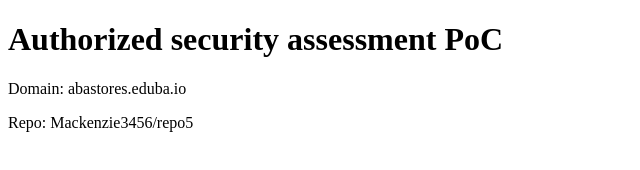
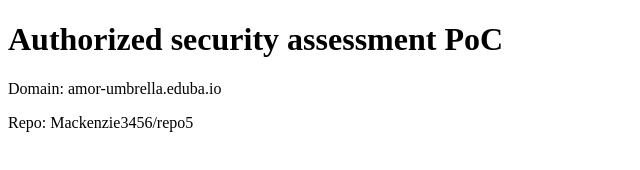
Before and after one commit to Mackenzie3456/repo5, a plain HTML site: page index.html in a window 1280 px wide. Shown: the full height of the page, 0-640 px from the left. Drawn offline with Linux system fonts and the light colour scheme.

Commit message:
init pages

```diff
--- a/index.html
+++ b/index.html
@@ -1 +1 @@
-<!doctype html><html><head><meta charset=utf-8><title>PoC abastores.eduba.io</title></head><body><h1>Authorized security assessment PoC</h1><p>Domain: abastores.eduba.io</p><p>Repo: Mackenzie3456/repo5</p></body></html>
+<!doctype html><html><head><meta charset=utf-8><title>PoC amor-umbrella.eduba.io</title></head><body><h1>Authorized security assessment PoC</h1><p>Domain: amor-umbrella.eduba.io</p><p>Repo: Mackenzie3456/repo5</p></body></html>
```
